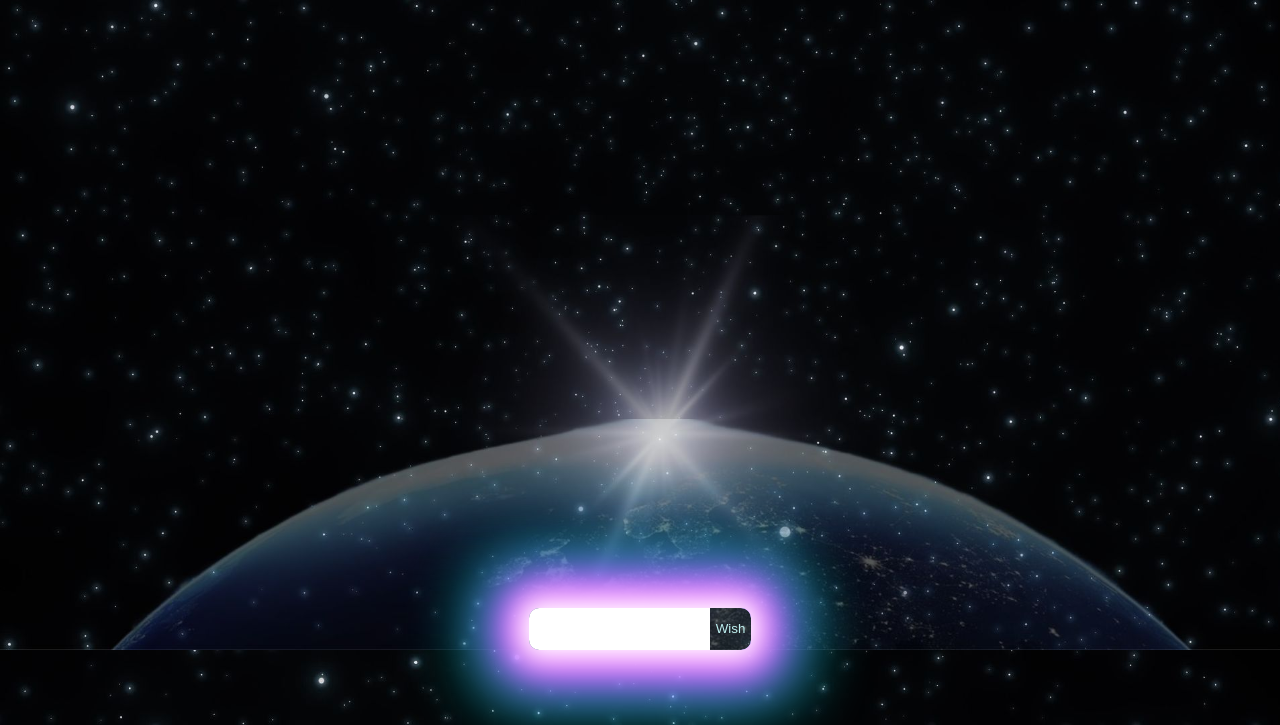
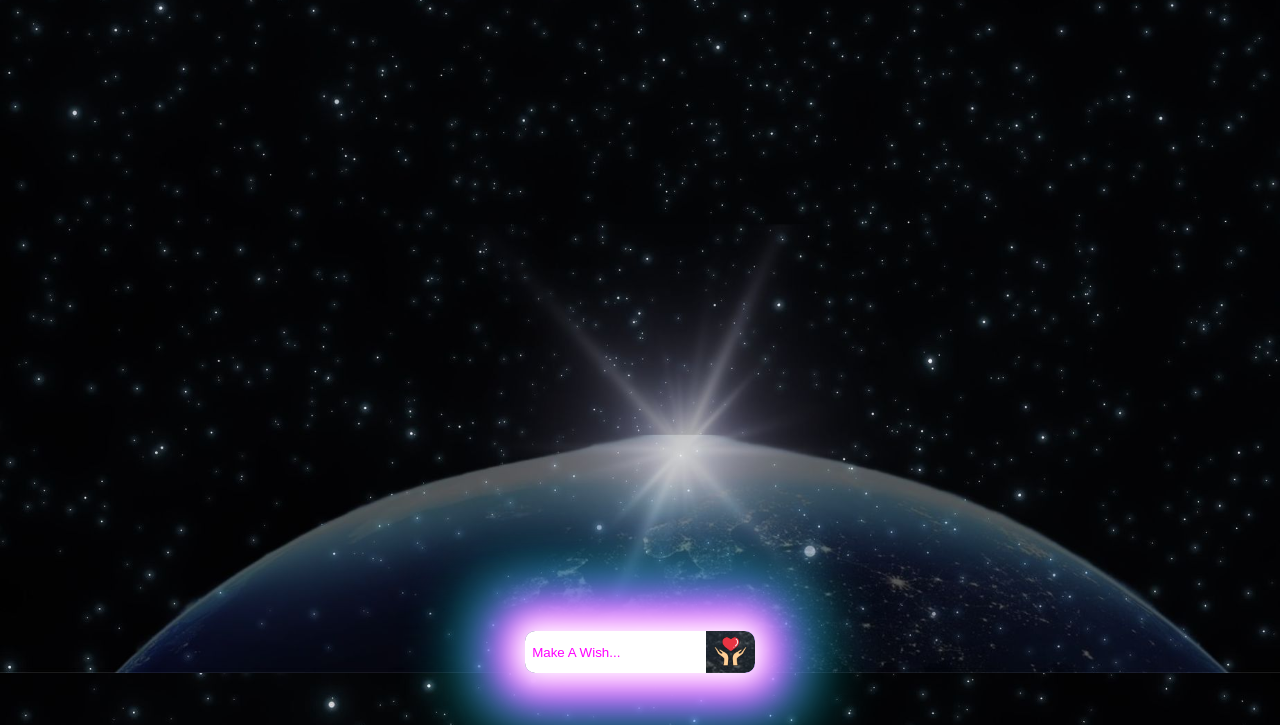
Before and after one commit to benjyalper/wish, a plain HTML site: page index.html in a window 1280 px wide. Shown: the part 75-800 px from the top of the page. Drawn offline with nearby package versions, Linux system fonts and the light colour scheme.

Commit message:
frontEnd

```diff
--- a/index.html
+++ b/index.html
@@ -10,12 +10,11 @@
     </head>
 
     <body>
-        <h1>Make A Wish</h1>
         <div class="star"></div>
         <div class="form-container">
             <form>
-                <input type="text">
-                <button type="submit">Wish</button>
+                <input type="text" placeholder="Make A Wish...">
+                <button type="submit"><img src="./images/holding heart.png"></button>
             </form>
         </div>
 
--- a/styles.css
+++ b/styles.css
@@ -11,10 +11,14 @@ h1 {
     font-family: Verdana, Geneva, Tahoma, sans-serif;
 }
 
+button>img {
+    height: 35px;
+}
+
 .form-container {
     display: flex;
     justify-content: center;
-    margin-top: 75vh;
+    margin-top: 88vh;
     /* Adjust the margin-top as needed */
 }
 
@@ -38,6 +42,11 @@ input {
     border-radius: 10px 0px 0px 10px;
     border: none;
     flex: 1;
+}
+
+input::placeholder {
+    color: #f0f;
+    padding: 5px;
 }
 
 button {
```
Also changed, not shown: images/holding heart.jpg (added), images/holding heart.png (added).
